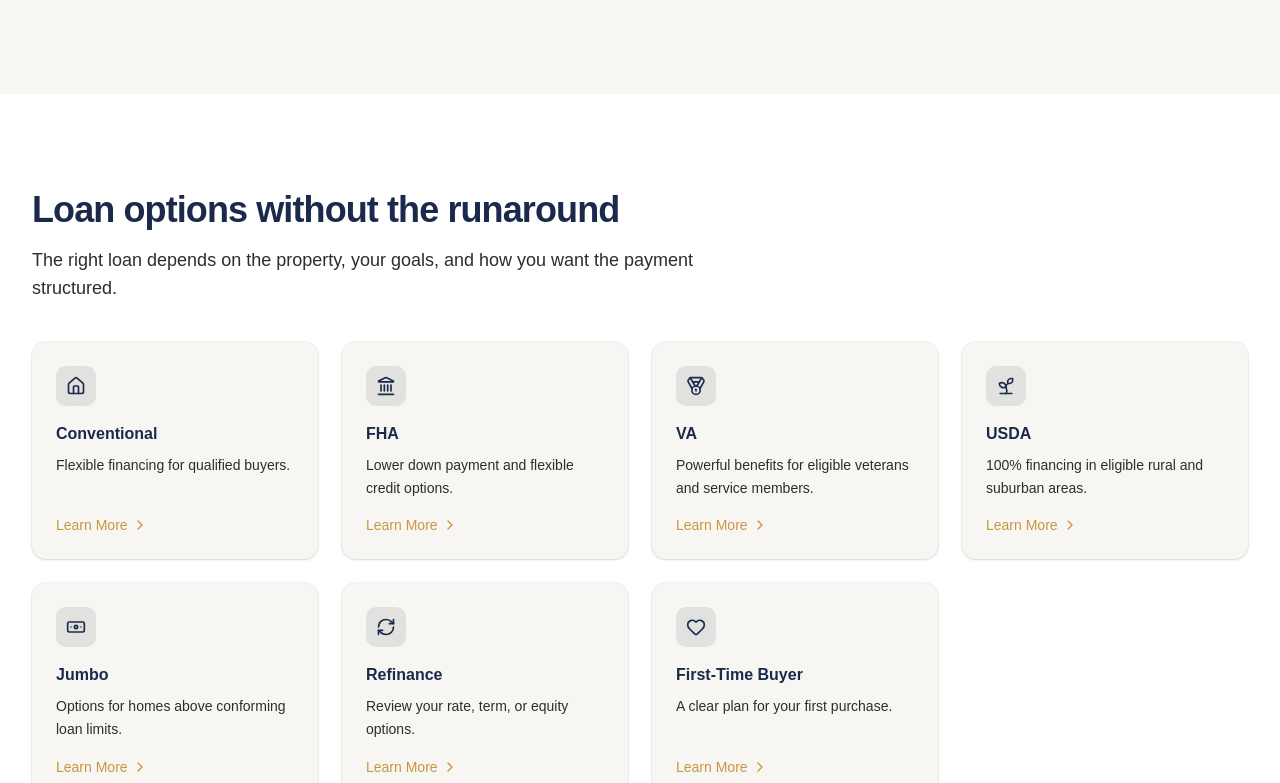
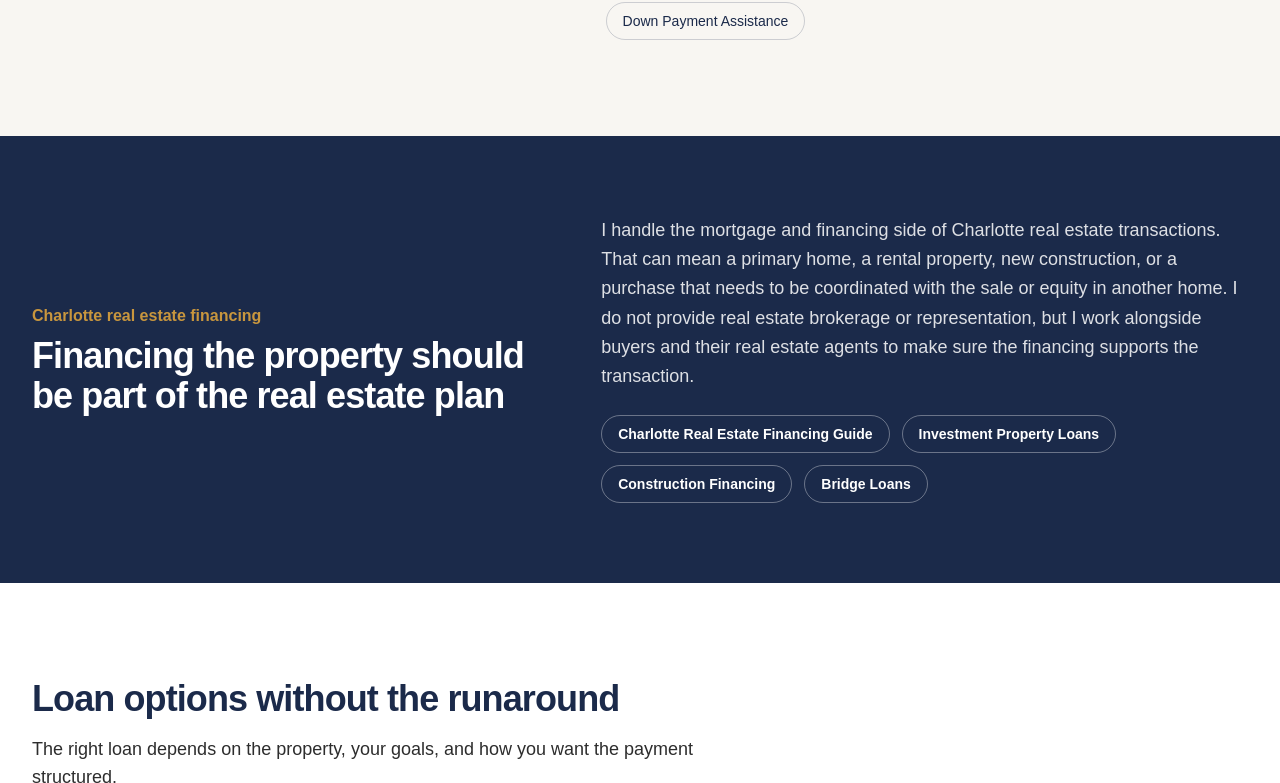
Before and after one commit to JLshope12/jacob-shope-mortgage, a Next.js app: page / in a window 1280 px wide. Shown: the part 1410-2193 px from the top of the page. Built offline with nearby package versions, Linux system fonts and the light colour scheme.

Commit message:
Strengthen homepage real estate financing authority and entity schema

```diff
--- a/app/page.tsx
+++ b/app/page.tsx
@@ -72,46 +72,38 @@ export const metadata = {
   description:
     "Jacob Shope is a local Charlotte mortgage broker and Mortgage Loan Officer with Mpire Financial, serving Charlotte and Lake Norman with FHA, VA, conventional, first-time buyer, investor, construction, and refinance options.",
   alternates: { canonical: "/" },
+  authors: [{ name: "Jacob Shope", url: "/about" }],
 };
 
 export default function Home() {
-  const personSchema = {
+  const homePageSchema = {
     "@context": "https://schema.org",
-    "@type": "Person",
-    name: "Jacob Shope",
+    "@type": "WebPage",
+    "@id": "https://jacobshopemortgage.com/#homepage",
     url: "https://jacobshopemortgage.com",
-    jobTitle: "Mortgage Loan Officer",
-    worksFor: {
-      "@type": "Organization",
-      name: "Mpire Financial",
-    },
-    knowsAbout: [
-      "Mortgage lending",
+    name: "Jacob Shope | Charlotte Mortgage Broker",
+    description:
+      "Charlotte mortgage and real estate financing guidance from Jacob Shope, Mortgage Loan Officer with Mpire Financial, NMLS 2090979.",
+    isPartOf: { "@id": "https://jacobshopemortgage.com/#website" },
+    about: [
+      { "@id": "https://jacobshopemortgage.com/#jacob-shope" },
       "Charlotte mortgages",
+      "Charlotte real estate financing",
       "Lake Norman mortgages",
-      "FHA loans",
+      "First-time homebuyer financing",
       "VA loans",
-      "Conventional loans",
-      "Down payment assistance",
       "Investment property financing",
       "Construction loans",
-      "Mortgage refinancing",
     ],
-  };
-
-  const financialServiceSchema = {
-    "@context": "https://schema.org",
-    "@type": "FinancialService",
-    name: "Jacob Shope Mortgage",
-    url: "https://jacobshopemortgage.com",
-    areaServed: ["Charlotte, NC", "Lake Norman, NC", "Huntersville, NC", "Cornelius, NC", "Davidson, NC", "Mooresville, NC"],
-    telephone: "+1-704-614-5340",
-    email: "shope@mpirefi.com",
+    mainEntity: { "@id": "https://jacobshopemortgage.com/#jacob-shope" },
+    publisher: { "@id": "https://jacobshopemortgage.com/#mpire-financial" },
   };
 
   const faqSchema = {
     "@context": "https://schema.org",
     "@type": "FAQPage",
+    "@id": "https://jacobshopemortgage.com/#faq",
+    isPartOf: { "@id": "https://jacobshopemortgage.com/#homepage" },
     mainEntity: FAQS.map((item) => ({
       "@type": "Question",
       name: item.question,
@@ -124,8 +116,7 @@ export default function Home() {
 
   return (
     <div className="bg-offwhite">
-      <script type="application/ld+json" dangerouslySetInnerHTML={{ __html: JSON.stringify(personSchema) }} />
-      <script type="application/ld+json" dangerouslySetInnerHTML={{ __html: JSON.stringify(financialServiceSchema) }} />
+      <script type="application/ld+json" dangerouslySetInnerHTML={{ __html: JSON.stringify(homePageSchema) }} />
       <script type="application/ld+json" dangerouslySetInnerHTML={{ __html: JSON.stringify(faqSchema) }} />
 
       <section className="mx-auto max-w-7xl px-4 py-14 md:px-6 md:py-20 lg:px-8">
@@ -149,6 +140,9 @@ export default function Home() {
                 Explore Loan Options
               </Link>
             </div>
+            <Link href="/charlotte-home-buying-mortgage-guide" className="mt-5 inline-flex items-center text-sm font-semibold text-gold hover:underline">
+              Charlotte Home Buying &amp; Real Estate Financing Guide <ChevronRight className="ml-1 h-4 w-4" />
+            </Link>
           </div>
           <Image
             src="/images/DSC_0084.jpg"
@@ -200,6 +194,26 @@ export default function Home() {
               <Link href="/loan-programs/conventional" className="rounded-full border border-navy/20 px-4 py-2 text-navy hover:border-gold hover:text-gold">Conventional</Link>
               <Link href="/loan-programs/first-time-buyer" className="rounded-full border border-navy/20 px-4 py-2 text-navy hover:border-gold hover:text-gold">First-Time Buyers</Link>
               <Link href="/down-payment-assistance-charlotte" className="rounded-full border border-navy/20 px-4 py-2 text-navy hover:border-gold hover:text-gold">Down Payment Assistance</Link>
+            </div>
+          </div>
+        </div>
+      </section>
+
+      <section className="bg-navy py-16 text-white md:py-20">
+        <div className="mx-auto grid max-w-7xl gap-10 px-4 md:px-6 lg:grid-cols-[0.9fr_1.1fr] lg:items-center lg:px-8">
+          <div>
+            <p className="font-semibold text-gold">Charlotte real estate financing</p>
+            <h2 className="mt-2 text-3xl font-bold tracking-tight md:text-4xl">Financing the property should be part of the real estate plan</h2>
+          </div>
+          <div>
+            <p className="leading-relaxed text-white/85 md:text-lg">
+              I handle the mortgage and financing side of Charlotte real estate transactions. That can mean a primary home, a rental property, new construction, or a purchase that needs to be coordinated with the sale or equity in another home. I do not provide real estate brokerage or representation, but I work alongside buyers and their real estate agents to make sure the financing supports the transaction.
+            </p>
+            <div className="mt-6 flex flex-wrap gap-3 text-sm font-semibold">
+              <Link href="/charlotte-home-buying-mortgage-guide" className="rounded-full border border-white/35 px-4 py-2 text-white hover:border-gold hover:text-gold">Charlotte Real Estate Financing Guide</Link>
+              <Link href="/investment-property-loans-charlotte" className="rounded-full border border-white/35 px-4 py-2 text-white hover:border-gold hover:text-gold">Investment Property Loans</Link>
+              <Link href="/construction-loans-charlotte" className="rounded-full border border-white/35 px-4 py-2 text-white hover:border-gold hover:text-gold">Construction Financing</Link>
+              <Link href="/bridge-loans-charlotte" className="rounded-full border border-white/35 px-4 py-2 text-white hover:border-gold hover:text-gold">Bridge Loans</Link>
             </div>
           </div>
         </div>
```
